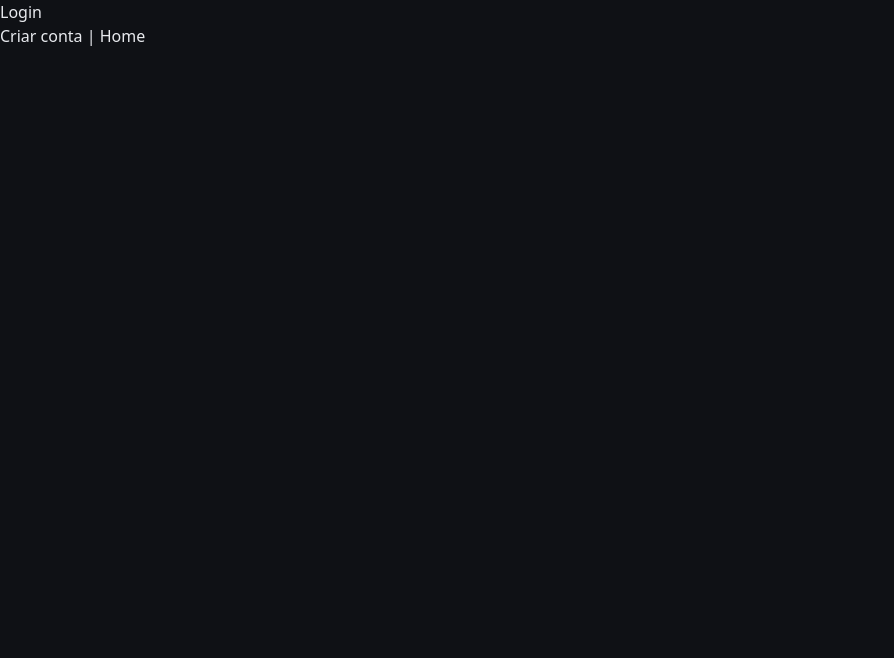
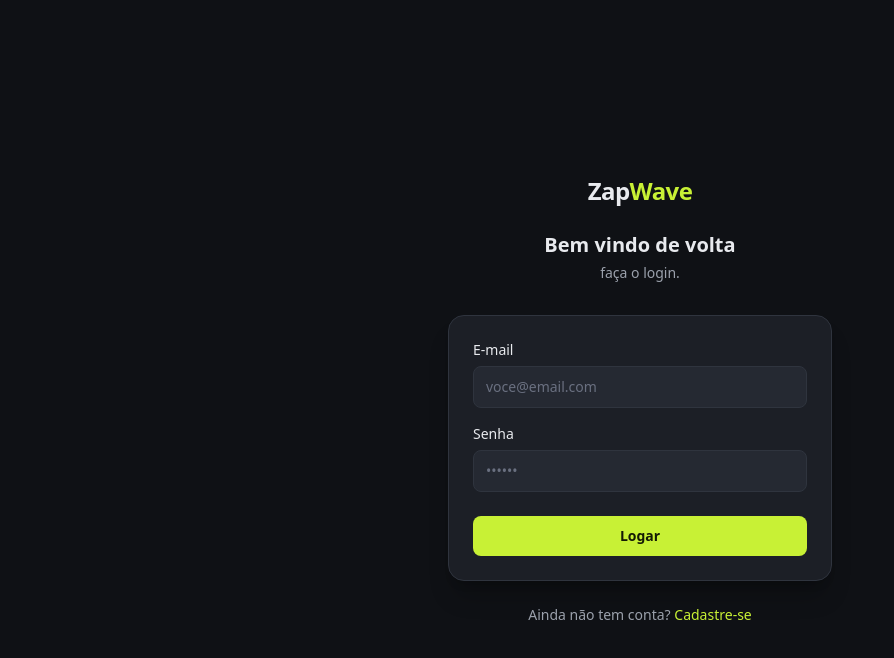
Before and after one commit to JoaoNaif/ZapWave-Front, a React (Vite) app: page /login in a window 1280 px wide. Shown: the top 658 px of the page, without its empty margins (0-894 px from the left). Built offline with nearby package versions, Linux system fonts and the light colour scheme.

Commit message:
feat: style page login

```diff
--- a/src/pages/login/LoginPage.tsx
+++ b/src/pages/login/LoginPage.tsx
@@ -1,10 +1,61 @@
 import { Link } from 'react-router'
+
+const inputClass =
+  'w-full rounded-lg border border-line bg-elevated px-3 py-2.5 text-sm text-fg placeholder:text-fg-subtle outline-none transition focus:border-primary focus:ring-2 focus:ring-primary/30'
 
 export function LoginPage() {
   return (
-    <div>
-      <h1>Login</h1>
-      <Link to="/register">Criar conta</Link> | <Link to="/">Home</Link>
+    <div className="flex min-h-screen items-center justify-center px-4 py-10">
+      <div className="w-full max-w-sm">
+        <div className="mb-8 text-center">
+          <span className="text-2xl font-bold tracking-tight">
+            Zap<span className="text-primary">Wave</span>
+          </span>
+          <h1 className="mt-6 text-xl font-semibold">Bem vindo de volta</h1>
+          <p className="mt-1 text-sm text-fg-muted">faça o login.</p>
+        </div>
+
+        <form className="flex flex-col gap-4 rounded-2xl border border-line bg-surface p-6 shadow-xl shadow-black/20">
+          <label className="flex flex-col gap-1.5">
+            <span className="text-sm font-medium">E-mail</span>
+            <input
+              type="email"
+              name="email"
+              autoComplete="email"
+              placeholder="voce@email.com"
+              className={inputClass}
+            />
+          </label>
+
+          <label className="flex flex-col gap-1.5">
+            <span className="text-sm font-medium">Senha</span>
+            <input
+              type="password"
+              name="password"
+              autoComplete="new-password"
+              placeholder="••••••"
+              className={inputClass}
+            />
+          </label>
+
+          <button
+            type="submit"
+            className="mt-2 cursor-pointer rounded-lg bg-primary px-4 py-2.5 text-sm font-semibold text-on-primary transition hover:bg-primary-hover focus-visible:ring-2 focus-visible:ring-primary/50 focus-visible:outline-none disabled:opacity-50"
+          >
+            Logar
+          </button>
+        </form>
+
+        <p className="mt-6 text-center text-sm text-fg-muted">
+          Ainda não tem conta?{' '}
+          <Link
+            to="/register"
+            className="font-medium text-primary hover:text-primary-hover"
+          >
+            Cadastre-se
+          </Link>
+        </p>
+      </div>
     </div>
   )
 }
--- a/src/pages/register/RegisterPage.tsx
+++ b/src/pages/register/RegisterPage.tsx
@@ -70,7 +70,7 @@ export function RegisterPage() {
 
           <button
             type="submit"
-            className="mt-2 rounded-lg bg-primary px-4 py-2.5 text-sm font-semibold text-on-primary transition hover:bg-primary-hover focus-visible:ring-2 focus-visible:ring-primary/50 focus-visible:outline-none disabled:opacity-50"
+            className="mt-2 cursor-pointer rounded-lg bg-primary px-4 py-2.5 text-sm font-semibold text-on-primary transition hover:bg-primary-hover focus-visible:ring-2 focus-visible:ring-primary/50 focus-visible:outline-none disabled:opacity-50"
           >
             Criar conta
           </button>
```
